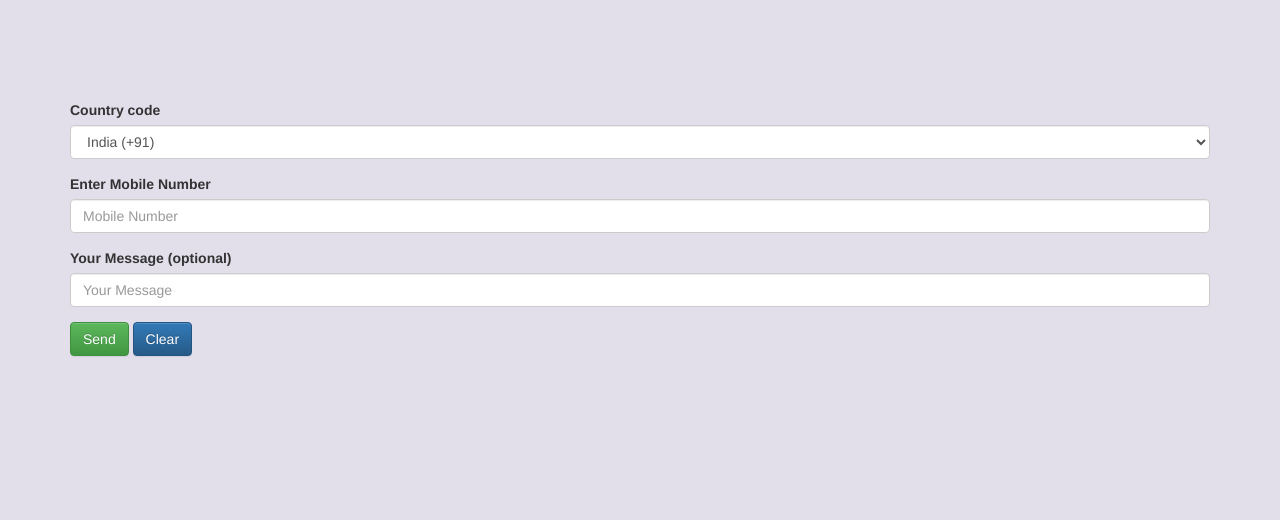
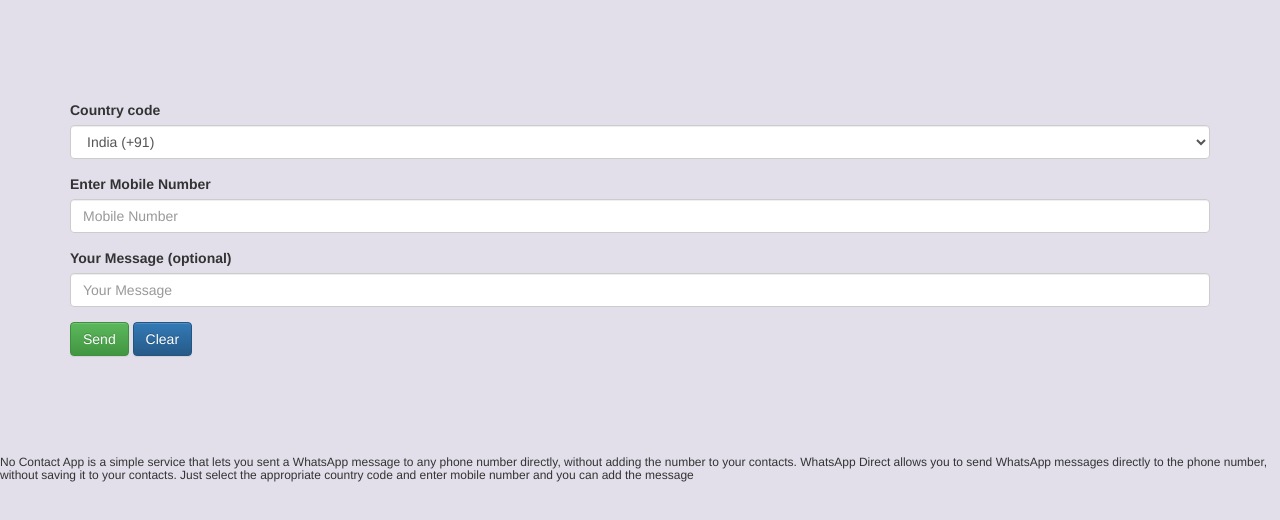
Before and after one commit to bvinays/Direct-Whatsapp, a plain HTML site: page index.html in a window 1280 px wide. Drawn offline with nearby package versions, Linux system fonts and the light colour scheme.

Commit message:
Update index.html

```diff
--- a/index.html
+++ b/index.html
@@ -277,6 +277,8 @@
 
     </div>
 </div>
+    <h6>No Contact App is a simple service that lets you sent a WhatsApp message to any phone number directly, without adding the number to your contacts.
+    WhatsApp Direct allows you to send WhatsApp messages directly to the phone number, without saving it to your contacts. Just select the appropriate country code and enter mobile number and you can add the message</h6>
 <script src="main.js"></script>
 
 </body>
```
